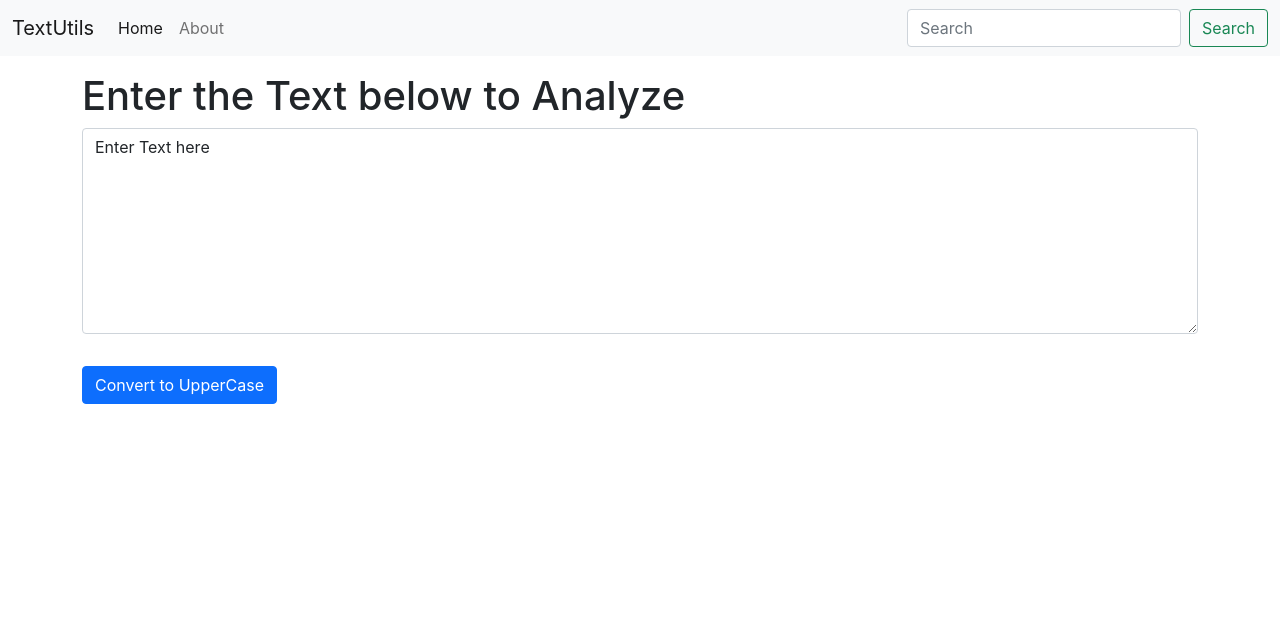
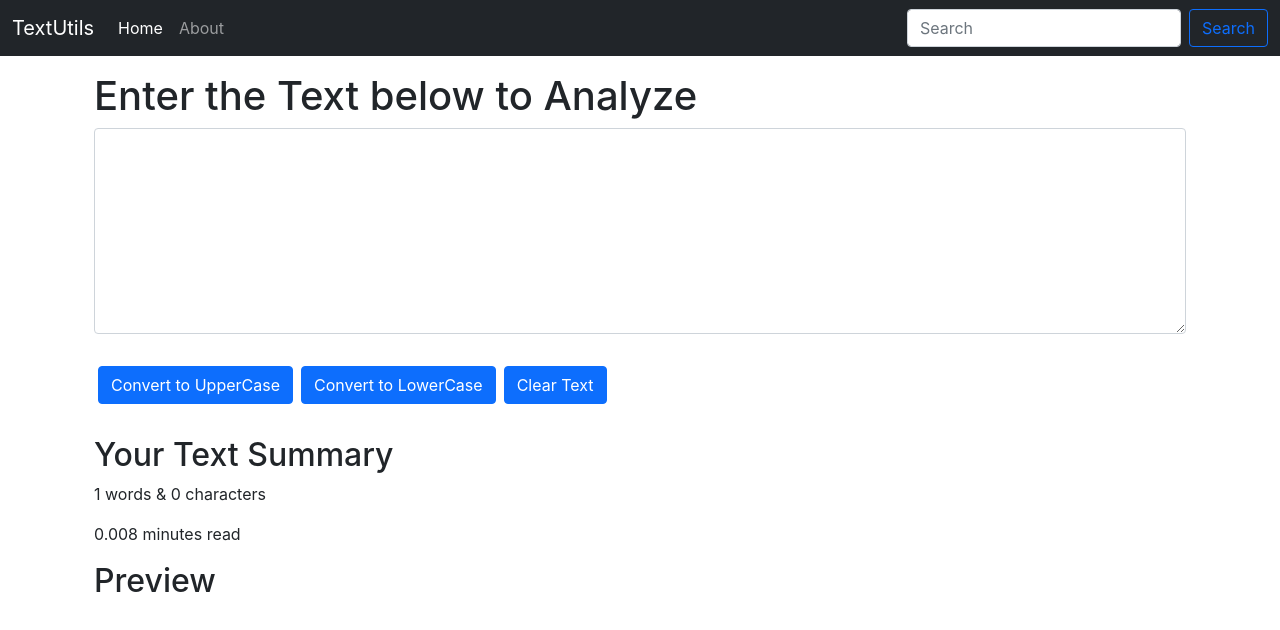
Before and after one commit to ar-dhruv/TextUtility, a React (Create React App) app: page / in a window 1280 px wide. Shown: the top 630 px of the page. Built offline with nearby package versions, Linux system fonts and the light colour scheme.

Commit message:
More Functionality Added

```diff
--- a/src/components/Navbar.js
+++ b/src/components/Navbar.js
@@ -3,7 +3,7 @@
 
 export default function Navbar(props) {
   return (
-    <nav className="navbar navbar-expand-lg navbar-light bg-light">
+    <nav className="navbar navbar-expand-lg navbar-dark bg-dark">
       <div className="container-fluid">
         <a className="navbar-brand" href="/">
           {props.title}
@@ -39,7 +39,7 @@
               placeholder="Search"
               aria-label="Search"
             />
-            <button className="btn btn-outline-success" type="submit">
+            <button className="btn btn-outline-primary" type="submit">
               Search
             </button>
           </form>
--- a/src/components/TextForm.js
+++ b/src/components/TextForm.js
@@ -1,16 +1,28 @@
 import React, { useState } from "react";
 
 export default function TextForm(props) {
-  const [text, setText] = useState("Enter Text here");
+  const [text, setText] = useState("");
   const handleUpClick = () => {
     let newText = text.toUpperCase();
     setText(newText);
   };
+
+  const handleLowClick = () => {
+    let newText = text.toLowerCase();
+    setText(newText);
+  };
+
+  const handleClearClick = () => {
+    let newText = "";
+    setText(newText);
+  };
+
   const handleOnChange = (event) => {
     setText(event.target.value);
   };
   return (
-    <div>
+    <>
+      <div className="container">
         <h1>{props.heading}</h1>
         <div className="mb-3">
           <textarea
@@ -21,9 +33,28 @@
             rows="8"
           ></textarea>
         </div>
-      <button className="btn btn-primary my-3" onClick={handleUpClick}>
+        <button className="btn btn-primary my-3 mx-1" onClick={handleUpClick}>
           Convert to UpperCase
         </button>
+        <button className="btn btn-primary my-3 mx-1" onClick={handleLowClick}>
+          Convert to LowerCase
+        </button>
+        <button
+          className="btn btn-primary my-3 mx-1"
+          onClick={handleClearClick}
+        >
+          Clear Text
+        </button>
       </div>
+      <div className="container my-3">
+        <h2>Your Text Summary</h2>
+        <p>
+          {text.split(" ").length} words & {text.length} characters
+        </p>
+        <p>{0.008 * text.split(" ").length} minutes read</p>
+        <h2>Preview</h2>
+        <p>{text}</p>
+      </div>
+    </>
   );
 }
```
Lines whose indentation alone changed are shown as unchanged.
